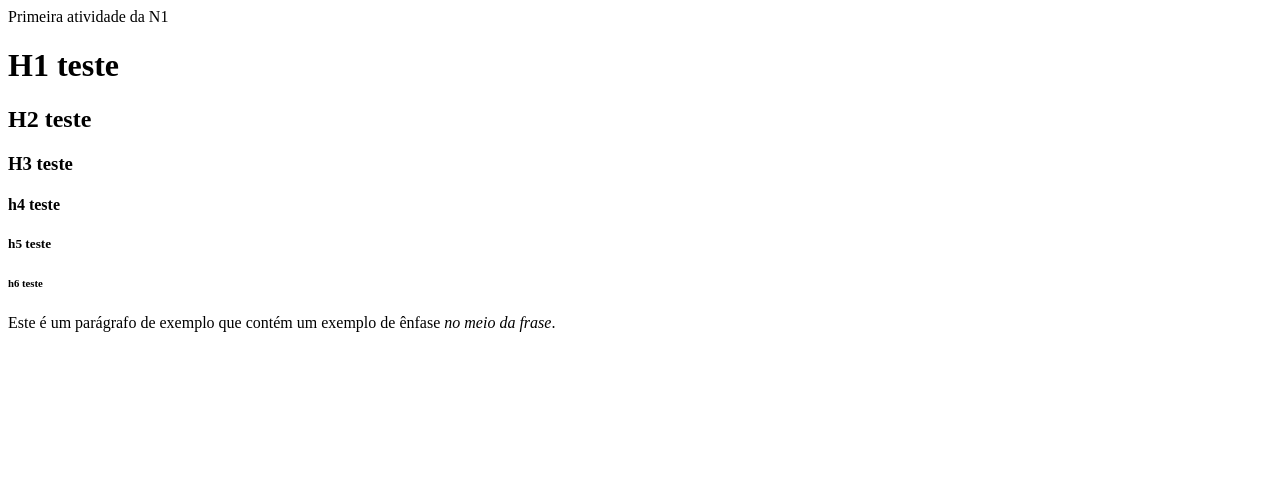
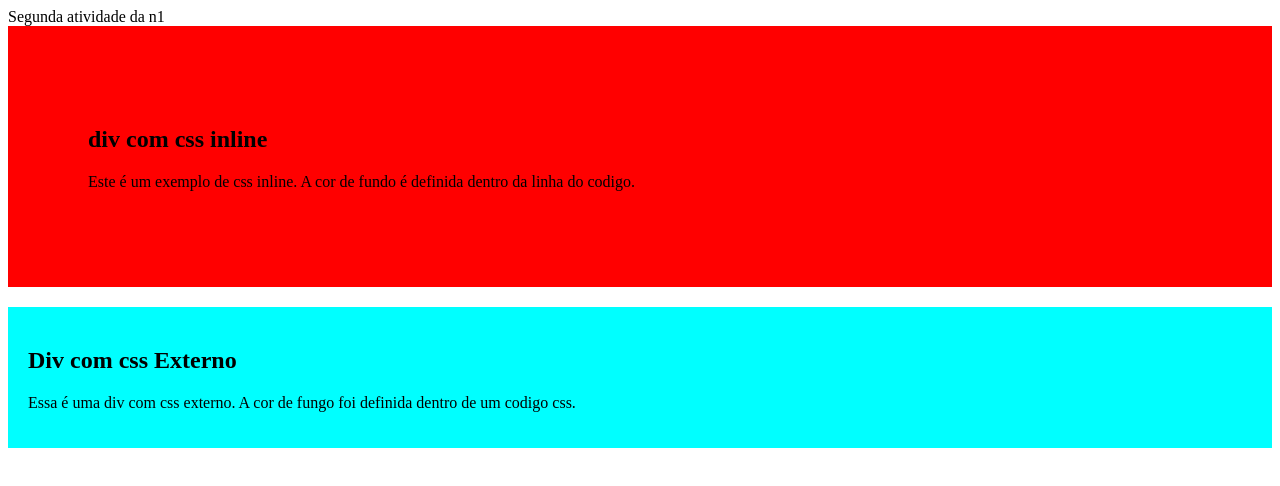
Before and after one commit to ferkepp/N1-leticia., a plain HTML site: page Index.html in a window 1280 px wide. Drawn offline with Linux system fonts and the light colour scheme.

Commit message:
ATIVIDADE 2 N1 LETICIA

```diff
--- a/Index.html
+++ b/Index.html
@@ -1,21 +1,19 @@
 <!DOCTYPE html>
  <html>
     <head>
-  <meta charset="utf-8">
-  <tittle> Primeira atividade da N1</tittle>
+        <meta charset="utf-8">
+        <tittle> Segunda atividade da n1</tittle>
+        <link rel="stylesheet" type="text/css" media="screen" href="main.css">
     </head>
     <body>
- <h1> H1 teste</h1>
- <h2> H2 teste</h2>
- <h3> H3 teste</h3>
- <h4> h4 teste</h4>
- <h5> h5 teste</h5>
- <h6> h6 teste</h6>
- <p>Este é um parágrafo de exemplo que contém um exemplo de ênfase <em>no meio da frase</em>.</p>
-  </body>
+        <div style="background-color: red; padding:80px;">
+        <h2> div com css inline</h2>
+        <p>Este é um exemplo de css inline. A cor de fundo é definida dentro da linha do codigo.</p>
+        </div>
 
-
-
-
-
+        <div class="style-div">
+            <h2> Div com css Externo</h2>
+            <P> Essa é uma div com css externo. A cor de fungo foi definida dentro de um codigo css.</P>
+            </div>
+    </body>
  </html>
--- /dev/null
+++ b/main.css
@@ -0,0 +1,6 @@
+.style-div{
+    background-color: aqua;
+    padding: 20px;
+    margin-top: 20px;
+
+}
```
